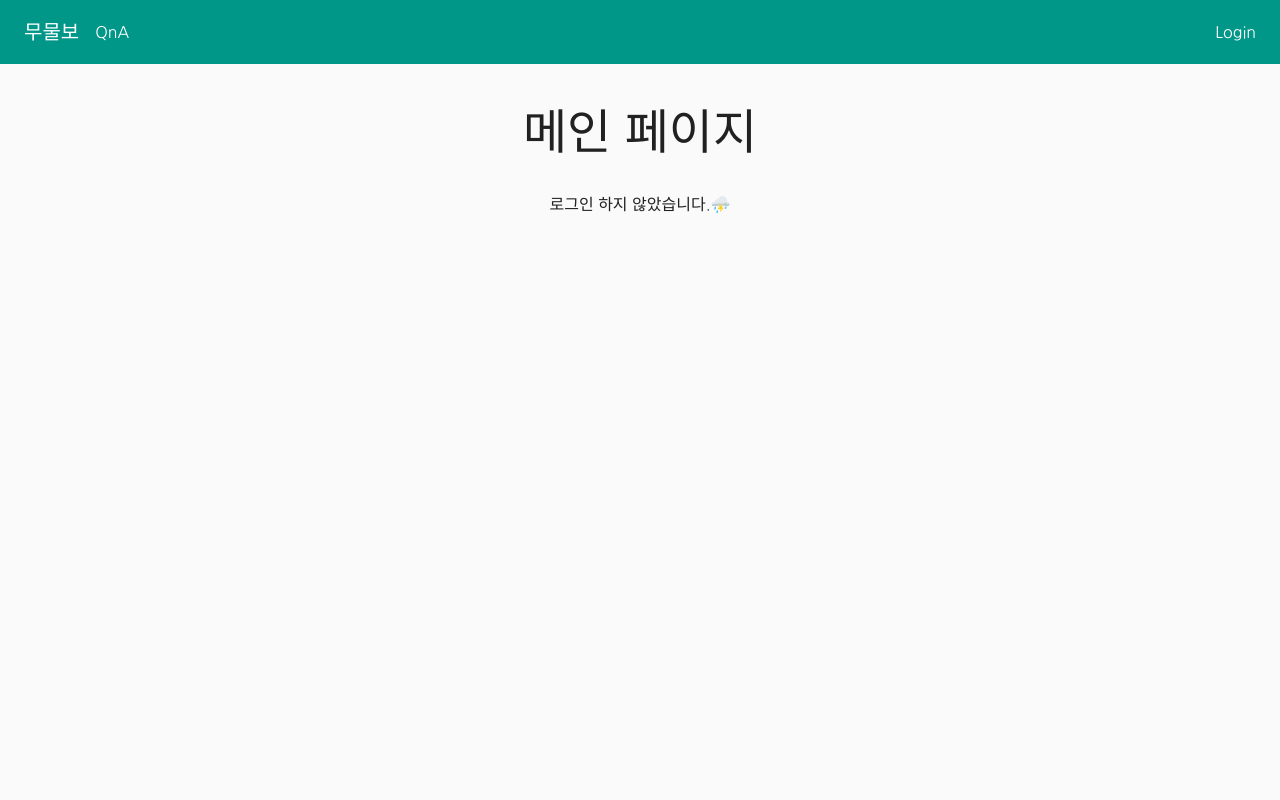
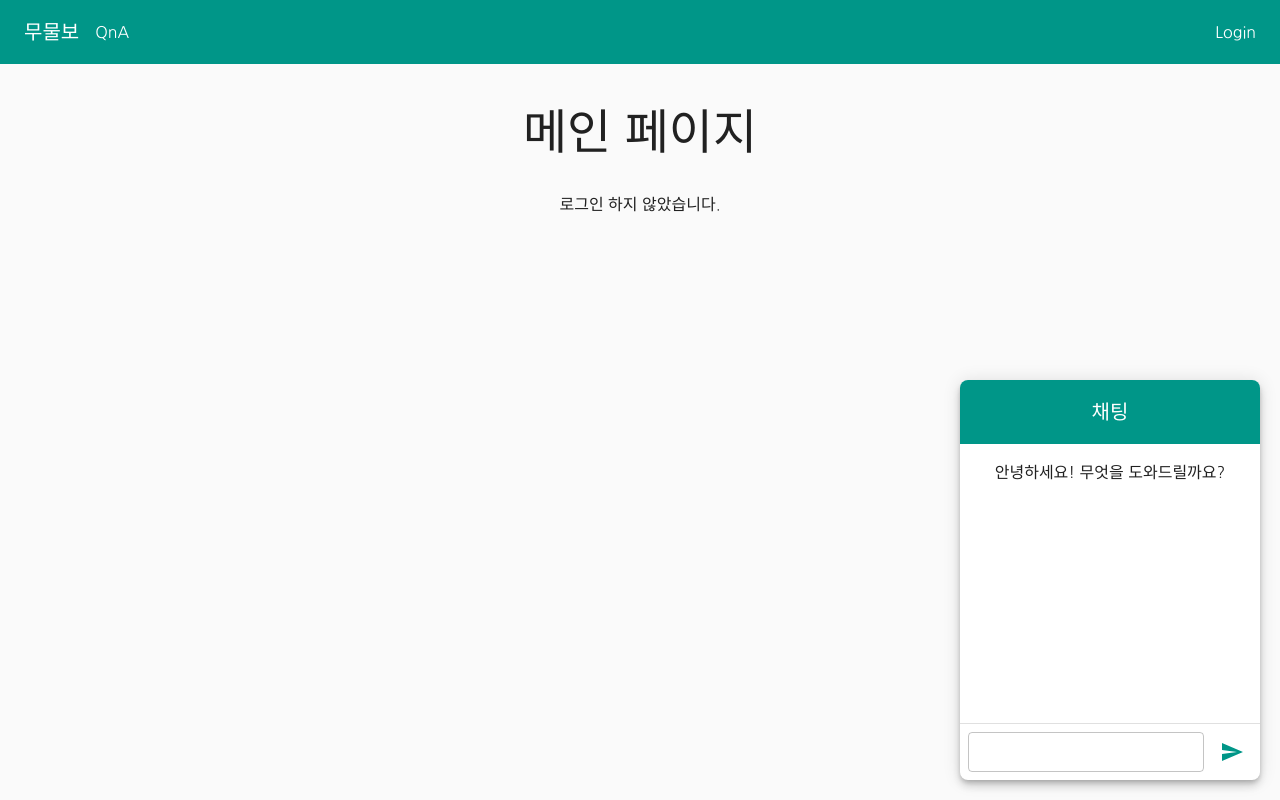
Before and after one commit to A-OverFlow/mmb-frontend, a React (Vite) app: page / in a window 1280 px wide. Built offline with nearby package versions, Linux system fonts and the light colour scheme.

Commit message:
작업중

```diff
--- /dev/null
+++ b/src/components/ChatBox.jsx
@@ -0,0 +1,67 @@
+import React, { useState } from "react";
+import { Box, Paper, Typography, TextField, IconButton, Divider } from "@mui/material";
+import SendIcon from "@mui/icons-material/Send";
+
+const ChatBox = () => {
+  const [messages, setMessages] = useState([
+    { id: 1, text: "안녕하세요! 무엇을 도와드릴까요?" },
+  ]);
+  const [input, setInput] = useState("");
+
+  const handleSend = () => {
+    if (!input.trim()) return;
+
+    setMessages((prev) => [...prev, { id: prev.length + 1, text: input }]);
+    setInput("");
+  };
+
+  return (
+    <Paper
+      elevation={6}
+      sx={{
+        position: "fixed",
+        bottom: 20,
+        right: 20,
+        width: 300,
+        height: 400,
+        display: "flex",
+        flexDirection: "column",
+        justifyContent: "space-between",
+        borderRadius: 2,
+        overflow: "hidden",
+      }}
+    >
+      <Box sx={{ p: 2, bgcolor: "primary.main", color: "white" }}>
+        <Typography variant="h6">채팅</Typography>
+      </Box>
+
+      <Box sx={{ flex: 1, p: 2, overflowY: "auto" }}>
+        {messages.map((msg) => (
+          <Typography key={msg.id} sx={{ mb: 1 }}>
+            {msg.text}
+          </Typography>
+        ))}
+      </Box>
+
+      <Divider />
+
+      <Box sx={{ display: "flex", p: 1 }}>
+        <TextField
+          size="small"
+          variant="outlined"
+          fullWidth
+          value={input}
+          onChange={(e) => setInput(e.target.value)}
+          onKeyDown={(e) => {
+            if (e.key === "Enter") handleSend();
+          }}
+        />
+        <IconButton onClick={handleSend} color="primary" sx={{ ml: 1 }}>
+          <SendIcon />
+        </IconButton>
+      </Box>
+    </Paper>
+  );
+};
+
+export default ChatBox;
--- a/src/pages/Home.jsx
+++ b/src/pages/Home.jsx
@@ -1,6 +1,7 @@
 import React from "react";
-import {useSelector} from "react-redux";
-import {Box, Typography} from "@mui/material";
+import { useSelector } from "react-redux";
+import { Box, Typography } from "@mui/material";
+import ChatBox from "../components/ChatBox.jsx"; // 추가된 컴포넌트 import
 
 const Home = () => {
   const accessToken = useSelector((state) => state.auth.accessToken);
@@ -13,16 +14,19 @@ const Home = () => {
       <Box
         sx={{
           display: "flex",
-          flexDirection: "column", // 세로 정렬
+          flexDirection: "column",
           alignItems: "center",
-          gap: 2, // 요소 간의 간격
+          gap: 2,
           mt: 4,
         }}
       >
         <Typography variant="body1">
-          {accessToken ? '로그인 완료!🎉' : '로그인 하지 않았습니다.⛈️'}
+          {accessToken ? "로그인 완료!" : "로그인 하지 않았습니다."}
         </Typography>
       </Box>
+
+      {/* 우측 하단에 위치하는 채팅창 */}
+      <ChatBox />
     </Box>
   );
 };
--- a/src/pages/MyInfo.jsx
+++ b/src/pages/MyInfo.jsx
@@ -1,64 +1,104 @@
-import React, {useState} from "react";
-import {Box, Button, Dialog, DialogActions, DialogContent, DialogTitle, TextField, Typography} from "@mui/material";
+import React, { useEffect, useState } from "react";
+import {
+  Box, Button, Dialog, DialogActions, DialogContent,
+  DialogTitle, TextField, Typography
+} from "@mui/material";
 import axios from "../api/axios.js";
-import {useDispatch, useSelector} from "react-redux";
-import {logout, setUserNickname} from "../slices/authSlice.js";
-import {useNavigate} from "react-router-dom";
-import {alert} from "../slices/alertSlice.js";
+import { useDispatch } from "react-redux";
+import { logout, setUserNickname } from "../slices/authSlice.js";
+import { useNavigate } from "react-router-dom";
+import { alert } from "../slices/alertSlice.js";
 
 const MyInfo = () => {
   const dispatch = useDispatch();
   const navigate = useNavigate();
+
   const [isDialogOpen, setIsDialogOpen] = useState(false);
-  const [isEditing, setIsEditing] = useState(false); // 닉네임 편집 모드 상태
-  const userNickname = useSelector((state) => state.auth.userNickname); // Redux에서 사용자 정보 가져오기
-  const [nickname, setNickname] = useState(userNickname); // 현재 닉네임 상태
-  const [newNickname, setNewNickname] = useState(userNickname); // 새로운 닉네임 상태
+  const [isEditing, setIsEditing] = useState(false);
 
-  // 닉네임 변경 API 호출
+  // 사용자 정보 상태
+  const [name, setName] = useState("");
+  const [nickname, setNickname] = useState("");
+  const [email, setEmail] = useState("");
+
+  const [newNickname, setNewNickname] = useState("");
+
+  // 페이지 로드시 사용자 정보 조회
+  useEffect(() => {
+    const fetchMyInfo = async () => {
+      try {
+        const response = await axios.get("/v1/members/me");
+        const { name, nickname, email } = response.data;
+
+        setName(name);
+        setNickname(nickname);
+        setEmail(email);
+        setNewNickname(nickname);
+
+        dispatch(setUserNickname(nickname));
+      } catch (error) {
+        console.error("사용자 정보 조회 실패:", error);
+        dispatch(alert.error("사용자 정보를 불러오지 못했습니다."));
+      }
+    };
+
+    fetchMyInfo();
+  }, [dispatch]);
+
   const handleNicknameChange = async () => {
     if (newNickname.length < 2 || newNickname.length > 10 || /\s/.test(newNickname)) {
-      return; // 조건을 만족하지 않으면 API 호출 방지
+      return;
     }
-    await axios.patch("/members/me", {nickname: newNickname});
-    setNickname(newNickname);
-    dispatch(setUserNickname(newNickname));
-    dispatch(alert.success("닉네임이 성공적으로 변경되었습니다."))
-    setIsEditing(false); // 편집 모드 종료
+
+    try {
+      await axios.patch("/members/me", { nickname: newNickname });
+      setNickname(newNickname);
+      dispatch(setUserNickname(newNickname));
+      dispatch(alert.success("닉네임이 성공적으로 변경되었습니다."));
+      setIsEditing(false);
+    } catch (error) {
+      console.error("닉네임 변경 실패:", error);
+      dispatch(alert.error("닉네임 변경에 실패했습니다."));
+    }
   };
 
   const handleNicknameCancel = () => {
     setIsEditing(false);
-    setNewNickname(userNickname); // 닉네임 초기화
+    setNewNickname(nickname);
   };
 
   const handleConfirmDeletion = async () => {
-    await axios.delete("/members/me");
-    await axios.delete('/auth/refresh-token');
-    dispatch(logout());
-    dispatch(alert.success("회원 탈퇴가 완료되었습니다."))
-    setIsDialogOpen(false);
-    navigate('/');
+    try {
+      await axios.delete("/members/me");
+      await axios.delete("/auth/refresh-token");
+      dispatch(logout());
+      dispatch(alert.success("회원 탈퇴가 완료되었습니다."));
+      setIsDialogOpen(false);
+      navigate("/");
+    } catch (error) {
+      console.error("회원 탈퇴 실패:", error);
+      dispatch(alert.error("회원 탈퇴에 실패했습니다."));
+    }
   };
 
   return (
     <Box textAlign="center" mt={5}>
-      <Typography variant="h3" gutterBottom>
-        내 정보
-      </Typography>
+      <Typography variant="h3" gutterBottom>내 정보</Typography>
 
-      {/* 현재 닉네임 표시 */}
-      <Box sx={{marginBottom: 2}}>
-        <Typography variant="h6">현재 닉네임: {nickname}</Typography>
+      {/* 사용자 정보 출력 */}
+      <Box sx={{ marginBottom: 2 }}>
+        <Typography variant="h6">이름: {name}</Typography>
+        <Typography variant="h6">이메일: {email}</Typography>
+        <Typography variant="h6">닉네임: {nickname}</Typography>
       </Box>
 
-      {/* 닉네임 수정 모달 */}
-      <Box sx={{display: "flex", justifyContent: "center", alignItems: "center", gap: 2, marginTop: 2}}>
+      {/* 닉네임 수정 */}
+      <Box sx={{ display: "flex", justifyContent: "center", alignItems: "center", gap: 2, marginTop: 2 }}>
         <Button
           variant="outlined"
           color={isEditing ? "success" : "primary"}
           onClick={() => setIsEditing(true)}
-          sx={{width: "200px", textTransform: "none"}}
+          sx={{ width: "200px", textTransform: "none" }}
         >
           {isEditing ? "닉네임 수정중" : "닉네임 수정"}
         </Button>
@@ -72,10 +112,10 @@ const MyInfo = () => {
             variant="outlined"
             value={newNickname}
             onChange={(e) => setNewNickname(e.target.value)}
-            slotProps={{htmlInput: {maxLength: 10}}}
-            sx={{width: "100%", marginTop: 2}}
+            slotProps={{ htmlInput: { maxLength: 10 } }}
+            sx={{ width: "100%", marginTop: 2 }}
           />
-          <Typography color="textSecondary" variant="body2" sx={{marginTop: 1}}>
+          <Typography color="textSecondary" variant="body2" sx={{ marginTop: 1 }}>
             닉네임은 2~10자리 이내의 공백 없는 문자로 입력해주세요.
           </Typography>
         </DialogContent>
@@ -83,29 +123,19 @@ const MyInfo = () => {
           <Button variant="contained" color="secondary" onClick={handleNicknameCancel}>
             취소
           </Button>
-          <Button
-            variant="contained"
-            color="primary"
-            onClick={handleNicknameChange}
-            // disabled={
-            //   newNickname.length < 2 || // 닉네임 길이가 2 미만
-            //   newNickname.length > 10 || // 닉네임 길이가 10 초과
-            //   /\s/.test(newNickname) || // 닉네임에 공백 포함
-            //   newNickname === nickname // 현재 닉네임과 수정하려는 닉네임이 동일
-            // } // 버튼 비활성화 조건 추가
-          >
+          <Button variant="contained" color="primary" onClick={handleNicknameChange}>
             저장
           </Button>
         </DialogActions>
       </Dialog>
 
       {/* 회원 탈퇴 */}
-      <Box sx={{display: "flex", justifyContent: "center", gap: 2, marginTop: 2}}>
+      <Box sx={{ display: "flex", justifyContent: "center", gap: 2, marginTop: 2 }}>
         <Button
           variant="outlined"
           color="error"
           onClick={() => setIsDialogOpen(true)}
-          sx={{width: "140px"}}
+          sx={{ width: "140px" }}
         >
           회원 탈퇴
         </Button>
--- a/src/pages/QnA.jsx
+++ b/src/pages/QnA.jsx
@@ -28,7 +28,7 @@ const QnA = () => {
       // setHasMore(newPosts.length > 0);
       // setPage((prevPage) => (reset ? 1 : prevPage + 1));
 
-      setPosts(newPosts.content);
+      setPosts(newPosts.questions);
 
       isFetching.current = false;
     } catch (error) {
```
